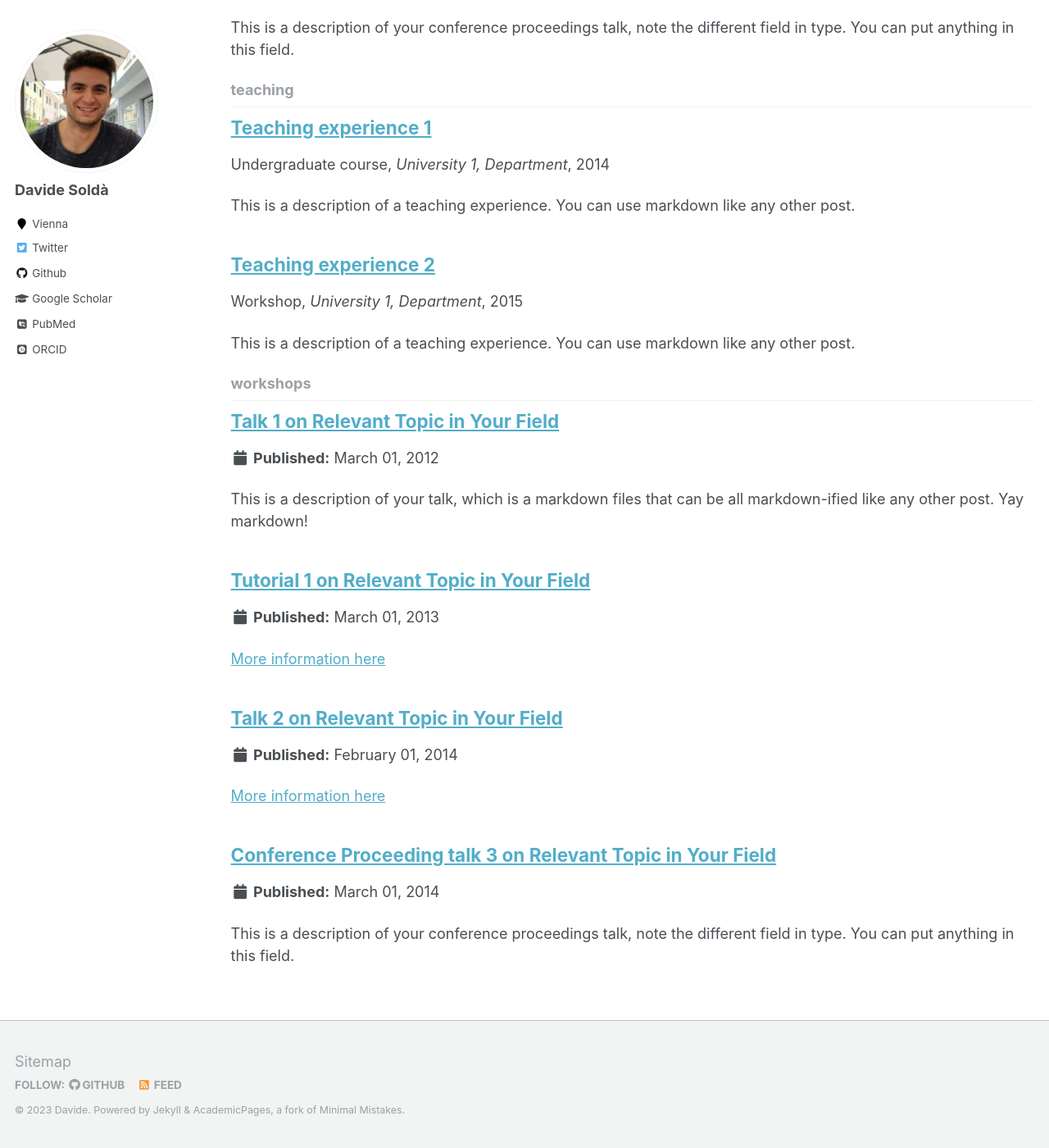
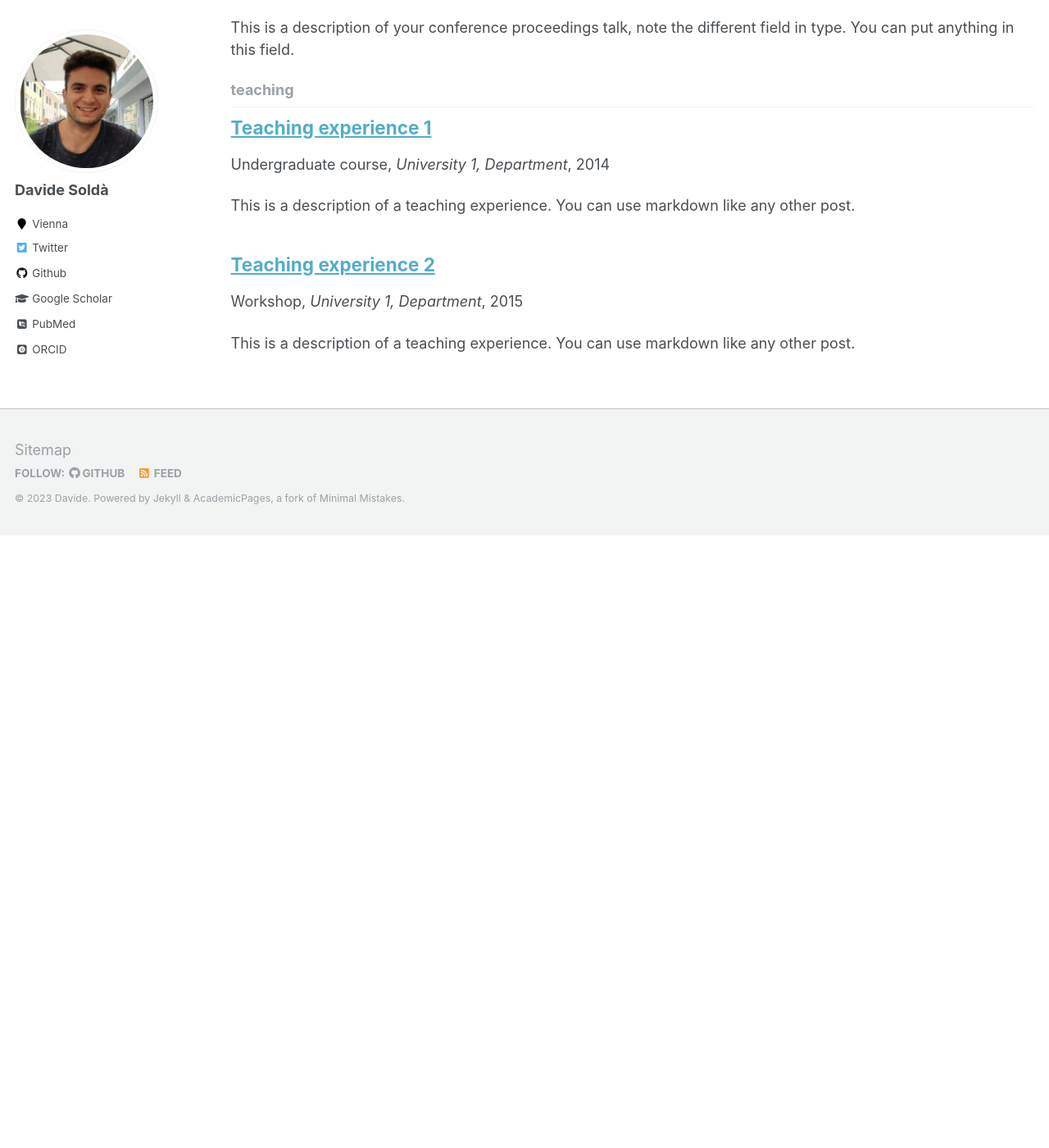
Before and after one commit to DavideSolda/davidesolda.github.io, a Jekyll site: the page built from _pages/collection-archive.html, in a window 1280 px wide and 1400 px high, scrolled down 2535 px. Shown: the whole window at 82% size. Built offline with Jekyll 4.4.1, drawn with Linux system fonts in a browser that asks for light colours; some web fonts are replaced; after the commit the page ends 3188 px from its top, so only the background shows below that.

```diff
--- a/_config.yml
+++ b/_config.yml
@@ -187,9 +187,6 @@ collections:
   talks:
     output: true
     permalink: /:collection/:path/
-  workshops:
-    output: true
-    permalink: /:collection/:path/
 
 
 # Defaults
@@ -245,14 +242,6 @@ defaults:
       type: talks
     values:
       layout: talk
-      author_profile: true
-      share: true
-  # _whorkshops
-  - scope:
-      path: ""
-      type: whorkshops
-    values:
-      layout: whorkshops
       author_profile: true
       share: true
 
--- a/_data/navigation.yml
+++ b/_data/navigation.yml
@@ -3,7 +3,7 @@ main:
   - title: "Publications"
     url: /publications/
 
-  - title: "Talks"
+  - title: "Workshops"
     url: /talks/
 
   - title: "Teaching"
--- a/_pages/talks.html
+++ b/_pages/talks.html
@@ -1,6 +1,6 @@
 ---
 layout: archive
-title: "Talks and presentations"
+title: "Workshops and presentations"
 permalink: /talks/
 author_profile: true
 ---
--- a/_workshops/2012-03-01-talk-1.md
+++ /dev/null
@@ -1,11 +0,0 @@
----
-title: "Talk 1 on Relevant Topic in Your Field"
-collection: talks
-type: "Workshop"
-permalink: /workshops/2012-03-01-talk-1
-venue: "UC San Francisco, Department of Testing"
-date: 2012-03-01
-location: "San Francisco, California"
----
-
-This is a description of your talk, which is a markdown files that can be all markdown-ified like any other post. Yay markdown!
--- a/_workshops/2013-03-01-tutorial-1.md
+++ /dev/null
@@ -1,13 +0,0 @@
----
-title: "Tutorial 1 on Relevant Topic in Your Field"
-collection: talks
-type: "Tutorial"
-permalink: /talks/2013-03-01-tutorial-1
-venue: "UC-Berkeley Institute for Testing Science"
-date: 2013-03-01
-location: "Berkeley CA, USA"
----
-
-[More information here](http://exampleurl.com)
-
-This is a description of your tutorial, note the different field in type. This is a markdown files that can be all markdown-ified like any other post. Yay markdown!
--- a/_workshops/2014-02-01-talk-2.md
+++ /dev/null
@@ -1,13 +0,0 @@
----
-title: "Talk 2 on Relevant Topic in Your Field"
-collection: talks
-type: "Talk"
-permalink: /talks/2014-02-01-talk-2
-venue: "London School of Testing"
-date: 2014-02-01
-location: "London, UK"
----
-
-[More information here](http://example2.com)
-
-This is a description of your talk, which is a markdown files that can be all markdown-ified like any other post. Yay markdown!
--- a/_workshops/2014-03-01-talk-3.md
+++ /dev/null
@@ -1,11 +0,0 @@
----
-title: "Conference Proceeding talk 3 on Relevant Topic in Your Field"
-collection: talks
-type: "Conference proceedings talk"
-permalink: /talks/2014-03-01-talk-3
-venue: "Testing Institute of America 2014 Annual Conference"
-date: 2014-03-01
-location: "Los Angeles, CA"
----
-
-This is a description of your conference proceedings talk, note the different field in type. You can put anything in this field.
```
Also changed, not shown: 1 other file.
